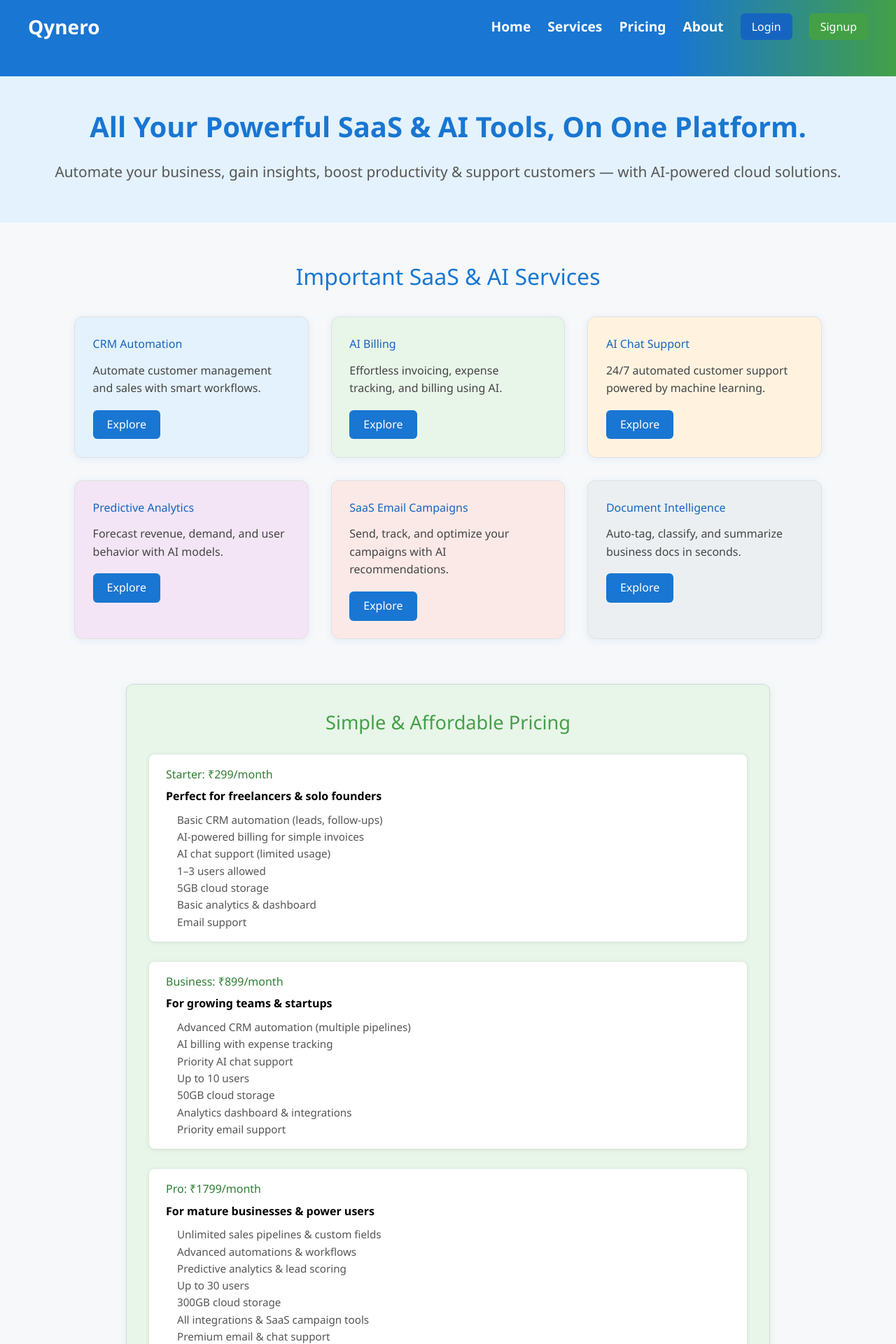
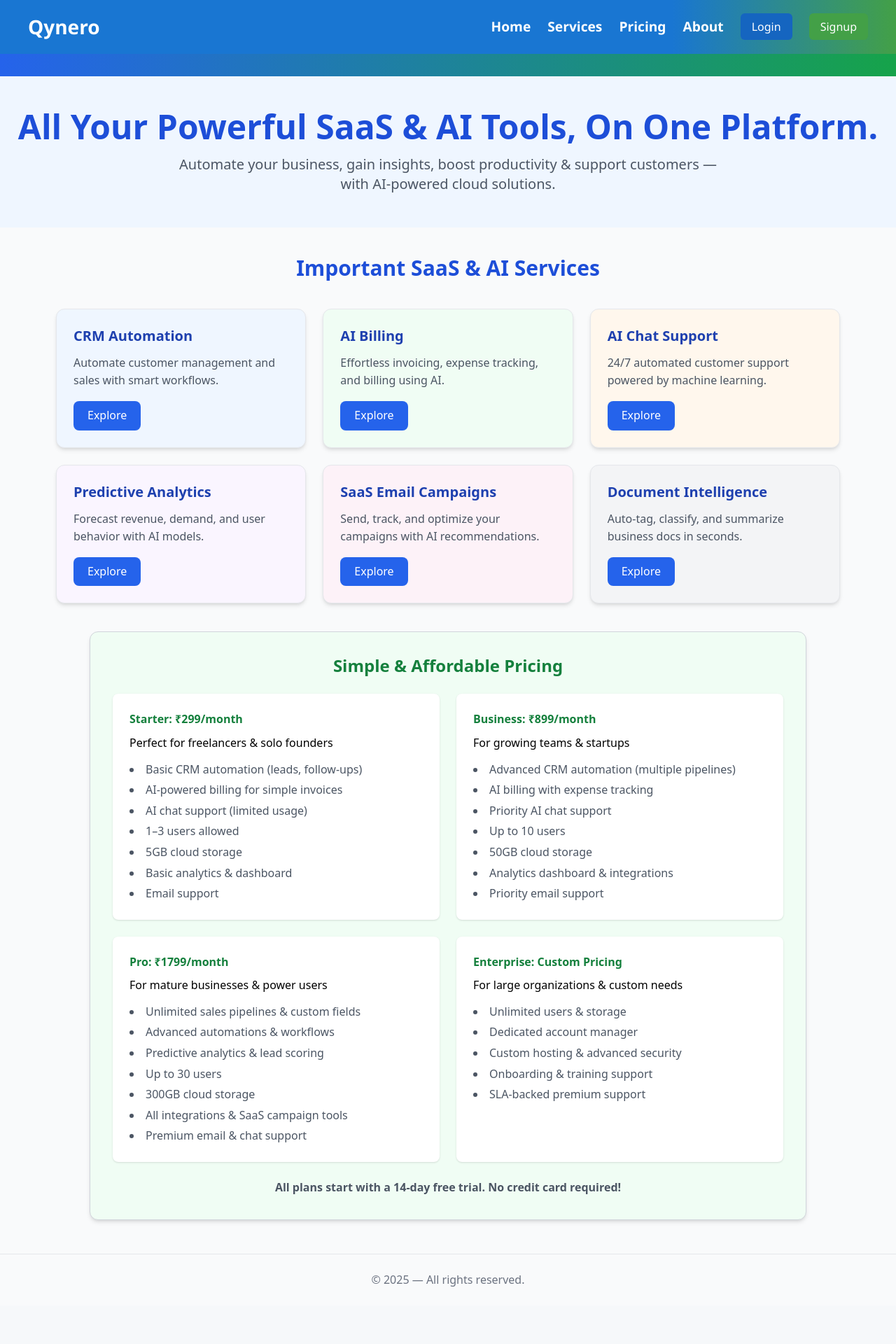
Before and after one commit to contacttwinai-ops/twinai-website, a Next.js app: page / in a window 1280 px wide. Shown: the top 1920 px of the page at 70% size. After the commit the page ends 1865 px from the top, so only its background shows below. Built offline with nearby package versions, Linux system fonts and the light colour scheme; no server answers.

Commit message:
Update home page: removed login/signup and site name

```diff
--- a/app/page.tsx
+++ b/app/page.tsx
@@ -7,37 +7,37 @@ const services = [
     title: "CRM Automation",
     slug: "crm",
     description: "Automate customer management and sales with smart workflows.",
-    color: "#E3F2FD"
+    color: "bg-blue-50"
   },
   {
     title: "AI Billing",
     slug: "ai-billing",
     description: "Effortless invoicing, expense tracking, and billing using AI.",
-    color: "#E8F5E9"
+    color: "bg-green-50"
   },
   {
     title: "AI Chat Support",
     slug: "ai-chat-support",
     description: "24/7 automated customer support powered by machine learning.",
-    color: "#FFF3E0"
+    color: "bg-orange-50"
   },
   {
     title: "Predictive Analytics",
     slug: "predictive-analytics",
     description: "Forecast revenue, demand, and user behavior with AI models.",
-    color: "#F3E5F5"
+    color: "bg-purple-50"
   },
   {
     title: "SaaS Email Campaigns",
     slug: "email-campaigns",
     description: "Send, track, and optimize your campaigns with AI recommendations.",
-    color: "#FBE9E7"
+    color: "bg-pink-50"
   },
   {
     title: "Document Intelligence",
     slug: "document-intelligence",
     description: "Auto-tag, classify, and summarize business docs in seconds.",
-    color: "#ECEFF1"
+    color: "bg-gray-100"
   }
 ];
 
@@ -45,104 +45,38 @@ export default function HomePage() {
   const { data: session } = useSession();
 
   return (
-    <main
-      style={{
-        minHeight: "100vh",
-        fontFamily: "'Segoe UI', Tahoma, Geneva, Verdana, sans-serif",
-        backgroundColor: "#f6f8fa"
-      }}
-    >
-      {/* Nav/Header */}
-      <nav
-        style={{
-          background: "linear-gradient(90deg, #1976d2 75%, #43a047 100%)",
-          color: "white",
-          padding: "1rem 2.5rem",
-          display: "flex",
-          justifyContent: "space-between",
-          alignItems: "center",
-        }}
-      >
-        <div>
-          {session ? (
-            <>
-              <span style={{ marginRight: "18px" }}>
-                Welcome, <b>{session.user?.email}</b>
-              </span>
-              <button
-                onClick={() => signOut({ callbackUrl: "/" })}
-                style={{
-                  background: "#fff",
-                  color: "#1976d2",
-                  border: "none",
-                  padding: "8px 16px",
-                  borderRadius: "6px",
-                  fontWeight: 500,
-                  fontSize: "1rem",
-                  cursor: "pointer",
-                  boxShadow: "0 2px 8px rgba(25,118,210,.12)"
-                }}
-              >
-                Logout
-              </button>
-            </>
-          ) : null}
-        </div>
+    <main className="min-h-screen font-sans bg-gray-50">
+
+      {/* Navbar */}
+      <nav className="bg-gradient-to-r from-blue-600 to-green-600 text-white px-6 py-4 flex justify-between items-center">
+        {/* Navbar is now empty, no site name */}
       </nav>
 
       {/* Hero Section */}
-      <section
-        style={{
-          textAlign: "center",
-          padding: "2.5rem 0 2rem 0",
-          color: "#1976d2",
-          background: "#e3f2fd"
-        }}
-      >
-        <h1 style={{ fontSize: "2.5rem", fontWeight: "bold", marginBottom: "1rem" }}>
+      <section className="text-center py-12 bg-blue-50 px-4">
+        <h1 className="text-3xl md:text-5xl font-bold text-blue-700 mb-4">
           All Your Powerful SaaS & AI Tools, On One Platform.
         </h1>
-        <p style={{ fontSize: "1.3rem", color: "#555", marginBottom: "1.5rem" }}>
+        <p className="text-lg md:text-xl text-gray-600 max-w-3xl mx-auto">
           Automate your business, gain insights, boost productivity & support customers — with AI-powered cloud solutions.
         </p>
       </section>
 
       {/* Services Section */}
-      <section style={{ margin: "0 auto", maxWidth: "1100px", padding: "1rem 1rem 2rem" }}>
-        <h2 style={{ textAlign: "center", color: "#1976d2", margin: "2.2rem 0 2rem", fontSize: "2rem" }}>
+      <section className="max-w-6xl mx-auto px-4 py-10">
+        <h2 className="text-2xl md:text-3xl font-semibold text-blue-700 text-center mb-10">
           Important SaaS & AI Services
         </h2>
-        <div style={{
-          display: "grid",
-          gridTemplateColumns: "repeat(auto-fit, minmax(290px, 1fr))",
-          gap: "2rem",
-        }}>
+        <div className="grid grid-cols-1 sm:grid-cols-2 md:grid-cols-3 gap-6">
           {services.map((service) => (
             <div
               key={service.title}
-              style={{
-                background: service.color,
-                padding: "1.6rem",
-                borderRadius: "12px",
-                boxShadow: "0 2px 12px rgba(25,118,210,0.08)",
-                border: "1px solid #e0e0e0",
-                textAlign: "left",
-              }}
+              className={`${service.color} p-6 rounded-xl shadow-md border border-gray-200`}
             >
-              <h3 style={{ color: "#1565c0", marginBottom: "12px" }}>{service.title}</h3>
-              <p style={{ color: "#444", marginBottom: "18px" }}>{service.description}</p>
+              <h3 className="text-xl font-semibold text-blue-800 mb-3">{service.title}</h3>
+              <p className="text-gray-600 mb-4">{service.description}</p>
               <Link href={`/services/${service.slug}`}>
-                <button
-                  style={{
-                    background: "#1976d2",
-                    color: "#fff",
-                    border: "none",
-                    padding: "8px 20px",
-                    borderRadius: "6px",
-                    cursor: "pointer",
-                    fontWeight: 500
-                  }}
-                >
+                <button className="bg-blue-600 text-white px-5 py-2 rounded-lg hover:bg-blue-700">
                   Explore
                 </button>
               </Link>
@@ -152,24 +86,15 @@ export default function HomePage() {
       </section>
 
       {/* Pricing Section */}
-      <section
-        style={{
-          margin: "2rem auto 0",
-          maxWidth: "920px",
-          background: "#e8f5e9",
-          borderRadius: "10px",
-          border: "1px solid #cfd8dc",
-          padding: "2rem",
-          boxShadow: "0 2px 12px rgba(67,160,71,0.10)",
-        }}>
-        <h2 style={{ textAlign: "center", color: "#43a047", fontSize: "1.7rem", marginBottom: "24px" }}>
+      <section className="max-w-5xl mx-auto bg-green-50 border border-gray-300 rounded-xl p-8 shadow-md mb-12">
+        <h2 className="text-2xl font-semibold text-green-700 text-center mb-6">
           Simple & Affordable Pricing
         </h2>
-        <div style={{ display: "grid", gap: "1.8rem" }}>
-          <div style={{ background: "#ffffff", padding: "1rem 1.5rem", borderRadius: "8px", boxShadow: "0 1px 6px rgba(0,0,0,0.1)" }}>
-            <h3 style={{ marginBottom: "6px", color: "#2e7d32" }}>Starter: ₹299/month</h3>
-            <p style={{ marginBottom: "8px", fontWeight: "600" }}>Perfect for freelancers & solo founders</p>
-            <ul style={{ marginLeft: "1rem", color: "#555", fontSize: "0.95rem" }}>
+        <div className="grid md:grid-cols-2 gap-6">
+          <div className="bg-white p-6 rounded-lg shadow">
+            <h3 className="text-green-700 font-bold mb-2">Starter: ₹299/month</h3>
+            <p className="font-medium mb-3">Perfect for freelancers & solo founders</p>
+            <ul className="list-disc list-inside text-gray-600 space-y-1">
               <li>Basic CRM automation (leads, follow-ups)</li>
               <li>AI-powered billing for simple invoices</li>
               <li>AI chat support (limited usage)</li>
@@ -179,10 +104,10 @@ export default function HomePage() {
               <li>Email support</li>
             </ul>
           </div>
-          <div style={{ background: "#ffffff", padding: "1rem 1.5rem", borderRadius: "8px", boxShadow: "0 1px 6px rgba(0,0,0,0.1)" }}>
-            <h3 style={{ marginBottom: "6px", color: "#2e7d32" }}>Business: ₹899/month</h3>
-            <p style={{ marginBottom: "8px", fontWeight: "600" }}>For growing teams & startups</p>
-            <ul style={{ marginLeft: "1rem", color: "#555", fontSize: "0.95rem" }}>
+          <div className="bg-white p-6 rounded-lg shadow">
+            <h3 className="text-green-700 font-bold mb-2">Business: ₹899/month</h3>
+            <p className="font-medium mb-3">For growing teams & startups</p>
+            <ul className="list-disc list-inside text-gray-600 space-y-1">
               <li>Advanced CRM automation (multiple pipelines)</li>
               <li>AI billing with expense tracking</li>
               <li>Priority AI chat support</li>
@@ -192,10 +117,10 @@ export default function HomePage() {
               <li>Priority email support</li>
             </ul>
           </div>
-          <div style={{ background: "#ffffff", padding: "1rem 1.5rem", borderRadius: "8px", boxShadow: "0 1px 6px rgba(0,0,0,0.1)" }}>
-            <h3 style={{ marginBottom: "6px", color: "#2e7d32" }}>Pro: ₹1799/month</h3>
-            <p style={{ marginBottom: "8px", fontWeight: "600" }}>For mature businesses & power users</p>
-            <ul style={{ marginLeft: "1rem", color: "#555", fontSize: "0.95rem" }}>
+          <div className="bg-white p-6 rounded-lg shadow">
+            <h3 className="text-green-700 font-bold mb-2">Pro: ₹1799/month</h3>
+            <p className="font-medium mb-3">For mature businesses & power users</p>
+            <ul className="list-disc list-inside text-gray-600 space-y-1">
               <li>Unlimited sales pipelines & custom fields</li>
               <li>Advanced automations & workflows</li>
               <li>Predictive analytics & lead scoring</li>
@@ -205,10 +130,10 @@ export default function HomePage() {
               <li>Premium email & chat support</li>
             </ul>
           </div>
-          <div style={{ background: "#ffffff", padding: "1rem 1.5rem", borderRadius: "8px", boxShadow: "0 1px 6px rgba(0,0,0,0.1)" }}>
-            <h3 style={{ marginBottom: "6px", color: "#2e7d32" }}>Enterprise: Custom Pricing</h3>
-            <p style={{ marginBottom: "8px", fontWeight: "600" }}>For large organizations & custom needs</p>
-            <ul style={{ marginLeft: "1rem", color: "#555", fontSize: "0.95rem" }}>
+          <div className="bg-white p-6 rounded-lg shadow">
+            <h3 className="text-green-700 font-bold mb-2">Enterprise: Custom Pricing</h3>
+            <p className="font-medium mb-3">For large organizations & custom needs</p>
+            <ul className="list-disc list-inside text-gray-600 space-y-1">
               <li>Unlimited users & storage</li>
               <li>Dedicated account manager</li>
               <li>Custom hosting & advanced security</li>
@@ -217,22 +142,14 @@ export default function HomePage() {
             </ul>
           </div>
         </div>
-        <p style={{ marginTop: "1.5rem", color: "#555", textAlign: "center" }}>
+        <p className="text-center text-gray-600 mt-6 font-medium">
           <b>All plans start with a 14-day free trial. No credit card required!</b>
         </p>
       </section>
 
       {/* Footer */}
-      <footer
-        style={{
-          textAlign: "center",
-          marginTop: "3rem",
-          color: "#888",
-          fontSize: ".98rem",
-          padding: "1rem 0"
-        }}
-      >
-        © {new Date().getFullYear()} &mdash; All rights reserved.
+      <footer className="text-center text-gray-500 py-6 border-t">
+        © {new Date().getFullYear()} — All rights reserved.
       </footer>
     </main>
   );
```
